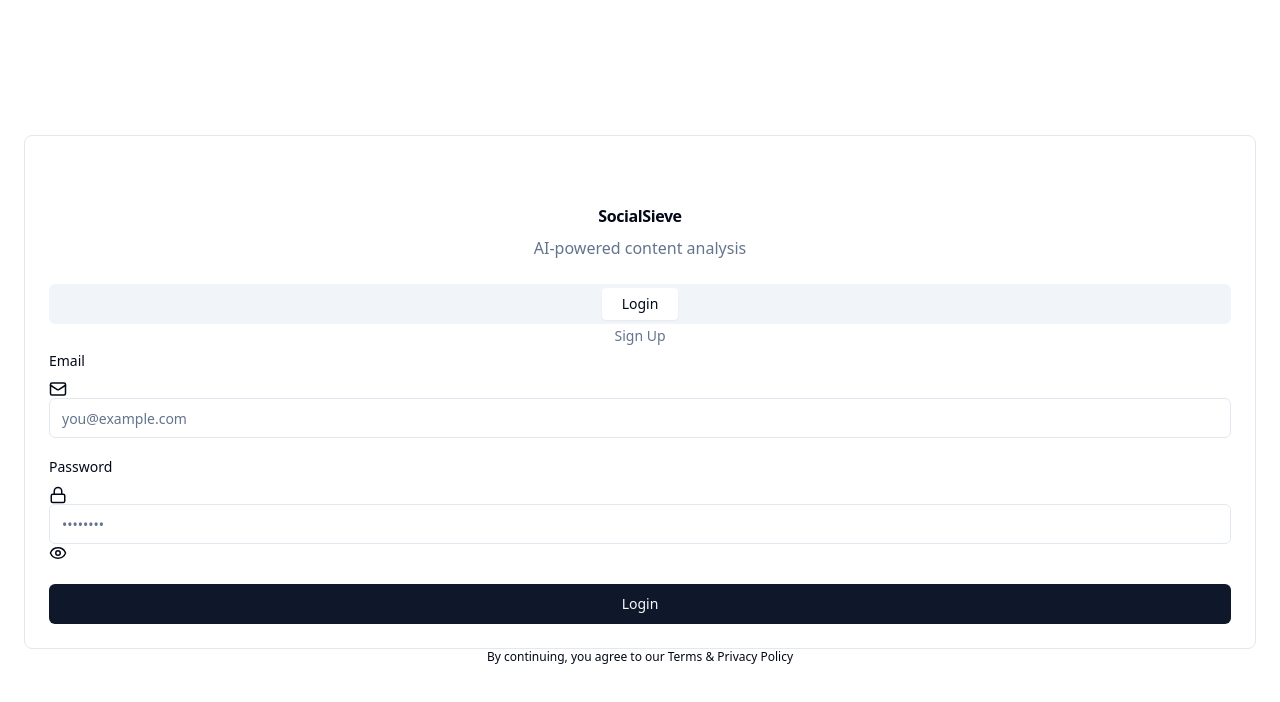
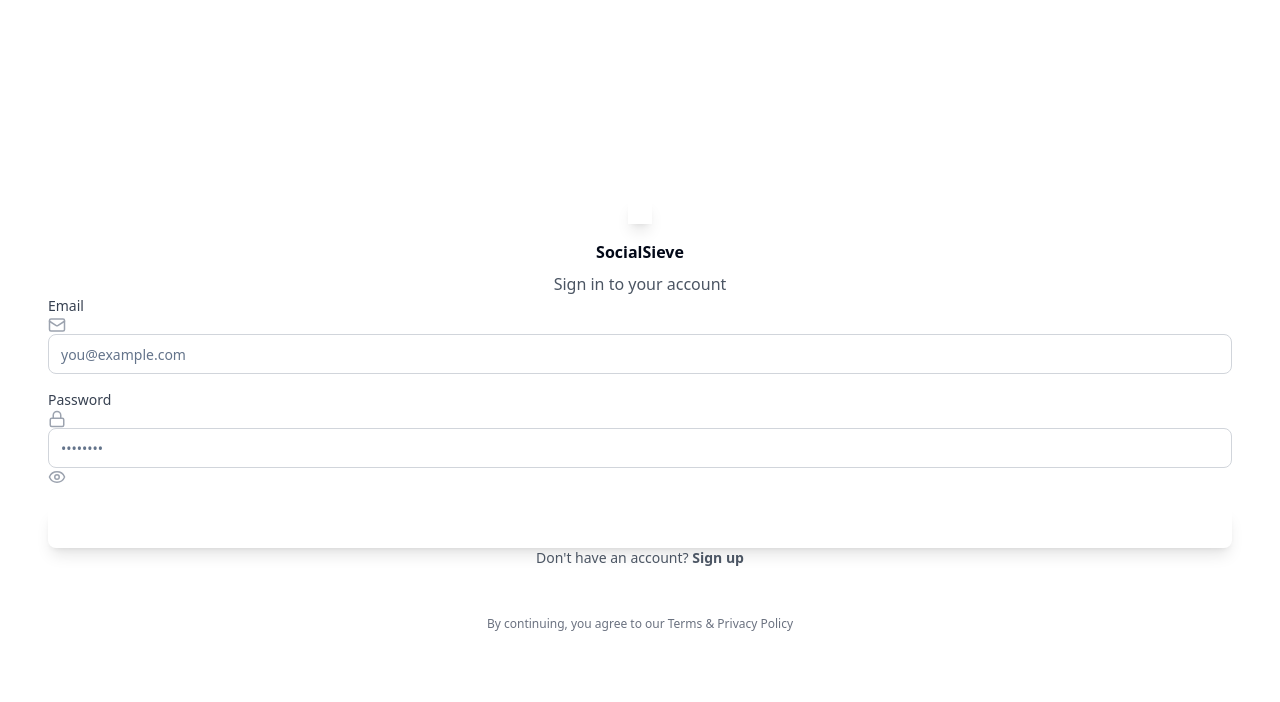
Before and after one commit to Rohitprajapat052/SocialSieve, a React (Vite) app in the folder frontend/frontend/: page / in a window 1280 px wide. Shown: the top 702 px of the page. Built offline with nearby package versions, Linux system fonts and the light colour scheme.

Commit message:
login page changed .

```diff
--- a/frontend/frontend/pages/Login.tsx
+++ b/frontend/frontend/pages/Login.tsx
@@ -5,14 +5,13 @@
 import { Button } from '@/components/ui/button';
 import { Input } from '@/components/ui/input';
 import { Label } from '@/components/ui/label';
-import { Card, CardContent, CardDescription, CardHeader, CardTitle } from '@/components/ui/card';
-import { Tabs, TabsContent, TabsList, TabsTrigger } from '@/components/ui/tabs';
 
 export default function Login() {
   const navigate = useNavigate();
   const [loading, setLoading] = useState(false);
   const [error, setError] = useState('');
   const [showPassword, setShowPassword] = useState(false);
+  const [isLogin, setIsLogin] = useState(true);
 
   const [loginData, setLoginData] = useState({ email: '', password: '' });
   const [signupData, setSignupData] = useState({ email: '', password: '', name: '' });
@@ -50,65 +49,113 @@
   };
 
   return (
-    <div className="min-h-screen flex items-center justify-center p-6 bg-gradient-to-br from-slate-50 to-slate-100">
-      <div className="w-full max-w-md">
-        <Card className="border-slate-200 shadow-xl">
-          <CardHeader className="text-center space-y-4">
-            <div className="mx-auto w-16 h-16 bg-gradient-to-br from-blue-600 to-indigo-600 rounded-xl flex items-center justify-center">
-              <Sparkles className="text-white" size={28} />
+    <div className="min-h-screen flex items-center justify-center p-4 bg-slate-50 relative overflow-hidden">
+      {/* Animated Background */}
+      <div className="absolute inset-0 overflow-hidden">
+        <div className="absolute -top-40 -right-40 w-80 h-80 bg-purple-300 rounded-full mix-blend-multiply filter blur-xl opacity-70 animate-blob"></div>
+        <div className="absolute -bottom-40 -left-40 w-80 h-80 bg-indigo-300 rounded-full mix-blend-multiply filter blur-xl opacity-70 animate-blob animation-delay-2000"></div>
+        <div className="absolute top-1/2 left-1/2 w-80 h-80 bg-pink-300 rounded-full mix-blend-multiply filter blur-xl opacity-70 animate-blob animation-delay-4000"></div>
       </div>
+
+      <style>{`
+        @keyframes blob {
+          0%, 100% { transform: translate(0, 0) scale(1); }
+          33% { transform: translate(30px, -50px) scale(1.1); }
+          66% { transform: translate(-20px, 20px) scale(0.9); }
+        }
+        .animate-blob {
+          animation: blob 7s infinite;
+        }
+        .animation-delay-2000 {
+          animation-delay: 2s;
+        }
+        .animation-delay-4000 {
+          animation-delay: 4s;
+        }
+      `}</style>
+
+      {/* Card */}
+      <div className="relative w-full max-w-md">
+        <div className="bg-white rounded-2xl shadow-2xl p-8 backdrop-blur-sm bg-opacity-95">
+          {/* Header */}
+          <div className="text-center mb-8">
+            <div className="inline-flex w-14 h-14 bg-gradient-to-br from-indigo-600 to-purple-600 rounded-xl items-center justify-center mb-4 shadow-lg">
+              <Sparkles className="text-white" size={24} />
+            </div>
+            <h1 className="text-3xl font-bold text-gray-900 mb-2">SocialSieve</h1>
+            <p className="text-gray-600">
+              {isLogin ? 'Sign in to your account' : 'Create your account'}
+            </p>
+          </div>
+
+          {/* Form */}
+          <form onSubmit={isLogin ? handleLogin : handleSignup} className="space-y-4">
+            {!isLogin && (
               <div>
-              <CardTitle className="text-3xl font-bold">SocialSieve</CardTitle>
-              <CardDescription className="text-base mt-2">
-                AI-powered content analysis
-              </CardDescription>
+                <Label htmlFor="signup-name" className="block text-sm font-medium text-gray-700 mb-1.5">
+                  Name
+                </Label>
+                <div className="relative">
+                  <User className="absolute left-3 top-1/2 -translate-y-1/2 text-gray-400" size={18} />
+                  <Input
+                    id="signup-name"
+                    type="text"
+                    className="w-full pl-10 pr-4 py-2.5 border border-gray-300 rounded-lg focus:ring-2 focus:ring-indigo-500 focus:border-transparent transition text-sm"
+                    placeholder="John Doe"
+                    value={signupData.name}
+                    onChange={(e) => setSignupData({ ...signupData, name: e.target.value })}
+                    required
+                  />
                 </div>
-          </CardHeader>
+              </div>
+            )}
 
-          <CardContent>
-            <Tabs defaultValue="login" className="w-full">
-              <TabsList className="grid w-full grid-cols-2 mb-6">
-                <TabsTrigger value="login">Login</TabsTrigger>
-                <TabsTrigger value="signup">Sign Up</TabsTrigger>
-              </TabsList>
-
-              {/* Login Tab */}
-              <TabsContent value="login">
-                <form onSubmit={handleLogin} className="space-y-4">
-                  <div className="space-y-2">
-                    <Label htmlFor="login-email">Email</Label>
+            <div>
+              <Label htmlFor={isLogin ? 'login-email' : 'signup-email'} className="block text-sm font-medium text-gray-700 mb-1.5">
+                Email
+              </Label>
               <div className="relative">
-                      <Mail className="absolute left-3 top-3 text-slate-400" size={18} />
+                <Mail className="absolute left-3 top-1/2 -translate-y-1/2 text-gray-400" size={18} />
                 <Input
-                        id="login-email"
+                  id={isLogin ? 'login-email' : 'signup-email'}
                   type="email"
+                  className="w-full pl-10 pr-4 py-2.5 border border-gray-300 rounded-lg focus:ring-2 focus:ring-indigo-500 focus:border-transparent transition text-sm"
                   placeholder="you@example.com"
-                        className="pl-10"
-                        value={loginData.email}
-                        onChange={(e) => setLoginData({ ...loginData, email: e.target.value })}
+                  value={isLogin ? loginData.email : signupData.email}
+                  onChange={(e) =>
+                    isLogin
+                      ? setLoginData({ ...loginData, email: e.target.value })
+                      : setSignupData({ ...signupData, email: e.target.value })
+                  }
                   required
                 />
               </div>
             </div>
 
-                  <div className="space-y-2">
-                    <Label htmlFor="login-password">Password</Label>
+            <div>
+              <Label htmlFor={isLogin ? 'login-password' : 'signup-password'} className="block text-sm font-medium text-gray-700 mb-1.5">
+                Password
+              </Label>
               <div className="relative">
-                      <Lock className="absolute left-3 top-3 text-slate-400" size={18} />
+                <Lock className="absolute left-3 top-1/2 -translate-y-1/2 text-gray-400" size={18} />
                 <Input
-                        id="login-password"
+                  id={isLogin ? 'login-password' : 'signup-password'}
                   type={showPassword ? 'text' : 'password'}
+                  className="w-full pl-10 pr-10 py-2.5 border border-gray-300 rounded-lg focus:ring-2 focus:ring-indigo-500 focus:border-transparent transition text-sm"
                   placeholder="••••••••"
-                        className="pl-10 pr-10"
-                        value={loginData.password}
-                        onChange={(e) => setLoginData({ ...loginData, password: e.target.value })}
+                  value={isLogin ? loginData.password : signupData.password}
+                  onChange={(e) =>
+                    isLogin
+                      ? setLoginData({ ...loginData, password: e.target.value })
+                      : setSignupData({ ...signupData, password: e.target.value })
+                  }
                   required
                   minLength={8}
                 />
                 <button
                   type="button"
                   onClick={() => setShowPassword(!showPassword)}
-                        className="absolute right-3 top-3 text-slate-400 hover:text-slate-600"
+                  className="absolute right-3 top-1/2 -translate-y-1/2 text-gray-400 hover:text-gray-600"
                 >
                   {showPassword ? <EyeOff size={18} /> : <Eye size={18} />}
                 </button>
@@ -123,93 +170,35 @@
 
             <Button
               type="submit"
-                    className="w-full"
+              className="w-full bg-gradient-to-r from-indigo-600 to-purple-600 text-white py-3 rounded-lg font-medium hover:from-indigo-700 hover:to-purple-700 transition shadow-lg shadow-indigo-500/50"
               disabled={loading}
             >
-                    {loading ? 'Loading...' : 'Login'}
+              {loading
+                ? isLogin
+                  ? 'Signing in...'
+                  : 'Creating account...'
+                : isLogin
+                ? 'Sign in'
+                : 'Create account'}
             </Button>
           </form>
-              </TabsContent>
 
-              {/* Signup Tab */}
-              <TabsContent value="signup">
-                <form onSubmit={handleSignup} className="space-y-4">
-                  <div className="space-y-2">
-                    <Label htmlFor="signup-name">Full Name</Label>
-                    <div className="relative">
-                      <User className="absolute left-3 top-3 text-slate-400" size={18} />
-                      <Input
-                        id="signup-name"
-                        type="text"
-                        placeholder="John Doe"
-                        className="pl-10"
-                        value={signupData.name}
-                        onChange={(e) => setSignupData({ ...signupData, name: e.target.value })}
-                        required
-                      />
-                    </div>
+          <p className="mt-6 text-center text-sm text-gray-600">
+            {isLogin ? "Don't have an account? " : "Already have an account? "}
+            <button
+              type="button"
+              onClick={() => {
+                setIsLogin(!isLogin);
+                setError('');
+              }}
+              className="text-indigo-600 hover:text-indigo-700 font-semibold"
+            >
+              {isLogin ? 'Sign up' : 'Sign in'}
+            </button>
+          </p>
         </div>
 
-                  <div className="space-y-2">
-                    <Label htmlFor="signup-email">Email</Label>
-                    <div className="relative">
-                      <Mail className="absolute left-3 top-3 text-slate-400" size={18} />
-                      <Input
-                        id="signup-email"
-                        type="email"
-                        placeholder="you@example.com"
-                        className="pl-10"
-                        value={signupData.email}
-                        onChange={(e) => setSignupData({ ...signupData, email: e.target.value })}
-                        required
-                      />
-                    </div>
-                  </div>
-
-                  <div className="space-y-2">
-                    <Label htmlFor="signup-password">Password</Label>
-                    <div className="relative">
-                      <Lock className="absolute left-3 top-3 text-slate-400" size={18} />
-                      <Input
-                        id="signup-password"
-                        type={showPassword ? 'text' : 'password'}
-                        placeholder="••••••••"
-                        className="pl-10 pr-10"
-                        value={signupData.password}
-                        onChange={(e) => setSignupData({ ...signupData, password: e.target.value })}
-                        required
-                        minLength={8}
-                      />
-                      <button
-                        type="button"
-                        onClick={() => setShowPassword(!showPassword)}
-                        className="absolute right-3 top-3 text-slate-400 hover:text-slate-600"
-                      >
-                        {showPassword ? <EyeOff size={18} /> : <Eye size={18} />}
-                      </button>
-                    </div>
-                  </div>
-
-                  {error && (
-                    <div className="bg-red-50 border border-red-200 text-red-700 px-3 py-2 rounded-lg text-sm">
-                      {error}
-                    </div>
-                  )}
-
-                  <Button
-                    type="submit"
-                    className="w-full"
-                    disabled={loading}
-                  >
-                    {loading ? 'Creating Account...' : 'Create Account'}
-                  </Button>
-                </form>
-              </TabsContent>
-            </Tabs>
-          </CardContent>
-        </Card>
-
-        <p className="text-center text-xs text-slate-500 mt-6">
+        <p className="text-center text-xs text-gray-500 mt-4">
           By continuing, you agree to our Terms & Privacy Policy
         </p>
       </div>
```
Lines whose indentation alone changed are shown as unchanged.
